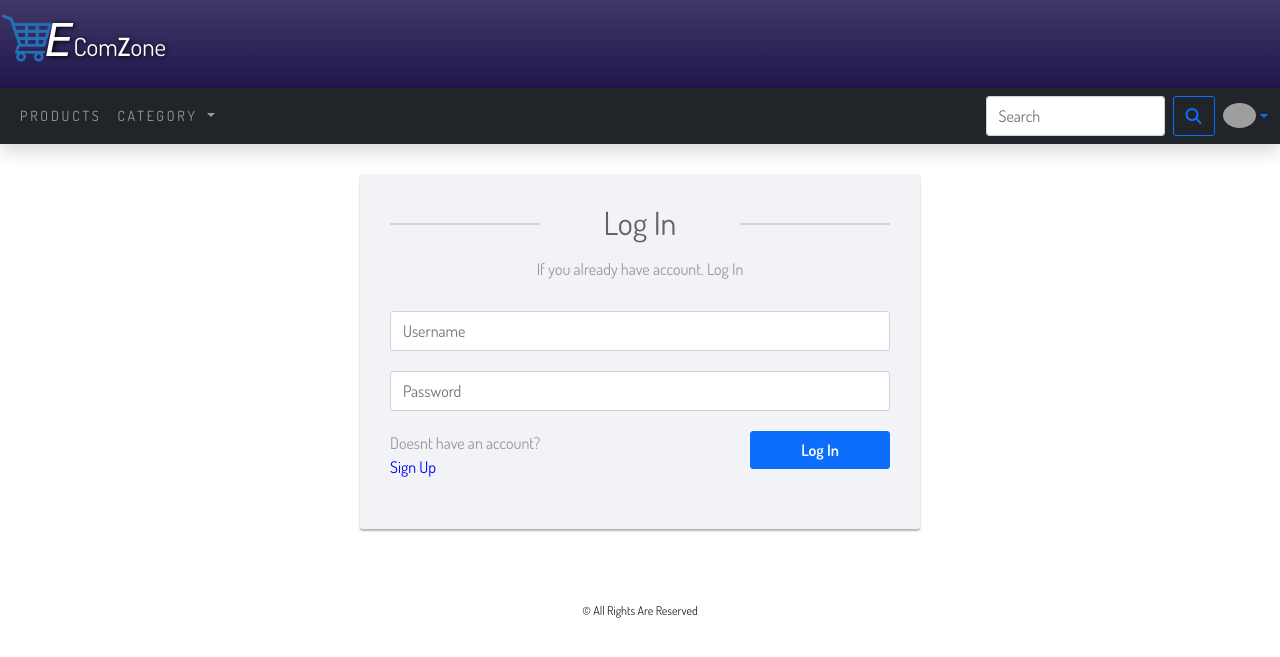
After one commit to MidlajN/EcomZone, a Django app: page //credential/login/ in a window 1280 px wide. The commit adds this page. Shown: the top 657 px of the page. Run offline with Django 4.2, Linux system fonts and the light colour scheme; data comes from the database, SQL or seed files in the repository; some libraries are stand-ins or nearby versions; some web fonts are replaced; grey boxes are pictures that could not be loaded.

Commit message:
Initial Credential Set up finished

```diff
--- a/ECOM_Project/EcomCredential/urls.py
+++ b/ECOM_Project/EcomCredential/urls.py
@@ -3,5 +3,7 @@ from EcomCredential import views
 
 app_name = 'EcomCredential'
 urlpatterns = [
-    path('register/', views.Register, name='register')
+    path('register/', views.Register, name='register'),
+    path('login/', views.Login, name='login'),
+    path('logout/', views.Logout, name='logout')
 ]
--- a/ECOM_Project/EcomCredential/views.py
+++ b/ECOM_Project/EcomCredential/views.py
@@ -1,4 +1,4 @@
-from django.contrib import messages
+from django.contrib import messages, auth
 from django.contrib.auth.models import User
 from django.shortcuts import render, redirect
 
@@ -35,3 +35,24 @@ def Register(request):
 
         return redirect('/')
     return render(request, 'registration.html')
+
+
+def Login(request):
+    if request.method == 'POST':
+        username = request.POST['username']
+        password = request.POST['password']
+
+        user = auth.authenticate(username=username, password=password)
+
+        if user is not None:
+            auth.login(request, user)
+            return redirect('/')
+        else:
+            messages.info(request, 'Invalid Credential')
+            return redirect('EcomCredential:login')
+    return render(request, 'login.html')
+
+
+def Logout(request):
+    auth.logout(request)
+    return redirect('/')
--- /dev/null
+++ b/ECOM_Project/templates/login.html
@@ -0,0 +1,34 @@
+{% extends 'base.html' %}
+
+{% block content %}
+<div>
+<div class="signup-form" style="width:35rem;">
+    <form method="post" enctype="multipart/form-data">
+        {% csrf_token %}
+        <h2>Log In</h2>
+        <p class="hint-text">If you already have account. Log In</p>
+
+        <div class="form-group">
+            <input type="text" class="form-control" name="username" placeholder="Username" required="required">
+        </div>
+
+        <div class="form-group">
+            <input type="password" class="form-control" name="password" placeholder="Password" required="required">
+        </div>
+
+        <div class=" form-group ">
+            <div class="row">
+                <div class="col-sm-6">Doesnt have an account? <br> <a href="{% url 'EcomCredential:register' %}" style="color:blue;">Sign Up</a></div>
+                <div class="col-sm-6 " align="right"><button type="submit" class="btn btn-primary ">Log In</button></div>
+            </div>
+        </div>
+
+        <div class="form-group">
+            <div class="text-center" style="color:red;">{% for msg1 in messages %} {{ msg1 }} {% endfor %}</div>
+        </div>
+
+    </form>
+</div>
+</div>
+
+{% endblock %}
--- a/ECOM_Project/templates/navbar.html
+++ b/ECOM_Project/templates/navbar.html
@@ -53,24 +53,35 @@
             role="button"
             data-bs-toggle="dropdown"
             aria-expanded="false">
+            {% if user.is_authenticated %}
             <img
-              src="https://as2.ftcdn.net/v2/jpg/02/15/84/43/1000_F_215844325_ttX9YiIIyeaR7Ne6EaLLjMAmy4GvPC69.jpg"
-              class="rounded-circle"
-              height="25"
-              alt="Black and White Portrait of a Man"
-              loading="lazy" />
+                    src="https://i.stack.imgur.com/dr5qp.jpg"
+                    class="rounded-circle"
+                    height="25"
+                    alt="D user"
+                    loading="lazy" />
+            {% else %}
+             <img
+                     src="https://as2.ftcdn.net/v2/jpg/02/15/84/43/1000_F_215844325_ttX9YiIIyeaR7Ne6EaLLjMAmy4GvPC69.jpg"
+                     class="rounded-circle"
+                     height="25"
+                     alt="D user"
+                     loading="lazy" />
+            {% endif %}
           </a>
 
           <ul class="dropdown-menu dropdown-menu-end" aria-labelledby="navbarDropdownMenuAvatar">
+            {% if user.is_authenticated %}
             <li>
-              <a class="dropdown-item" id="regmenu" href="{% url 'EcomCredential:register' %}">Sign Up</a></li>
-
+              <a class="dropdown-item disabled" style="color:blue;">{{user.username}}</a></li>
             <li>
-              <a class="dropdown-item" href="#">Settings</a></li>
-
+              <a class="dropdown-item" href="{% url 'EcomCredential:logout' %}">Logout</a></li>
+            {% else %}
             <li>
-              <a class="dropdown-item" href="#">Logout</a></li>
-
+              <a class="dropdown-item" href="{% url 'EcomCredential:login' %}">Sign In</a></li>
+            <li>
+              <a class="dropdown-item" href="{% url 'EcomCredential:register' %}">Sign Up</a></li>
+            {% endif %}
           </ul>
         </div>
       </div>
--- a/ECOM_Project/templates/registration.html
+++ b/ECOM_Project/templates/registration.html
@@ -1,7 +1,7 @@
 {% extends 'base.html' %}
 {% load static %}
 {% block content %}
-<div >
+<div>
 <div class="signup-form" style="width:35rem;">
     <form method="post" enctype="multipart/form-data">
         {% csrf_token %}
@@ -38,7 +38,7 @@
 
         <div class=" form-group ">
             <div class="row">
-                <div class="col-sm-6">Already have an account? <br> <a href="#" style="color:blue;">Sign in</a></div>
+                <div class="col-sm-6">Already have an account? <br> <a href="{% url 'EcomCredential:login' %}" style="color:blue;">Sign in</a></div>
                 <div class="col-sm-6 " align="right"><button type="submit" class="btn btn-primary ">Register Now</button></div>
             </div>
         </div>
```
